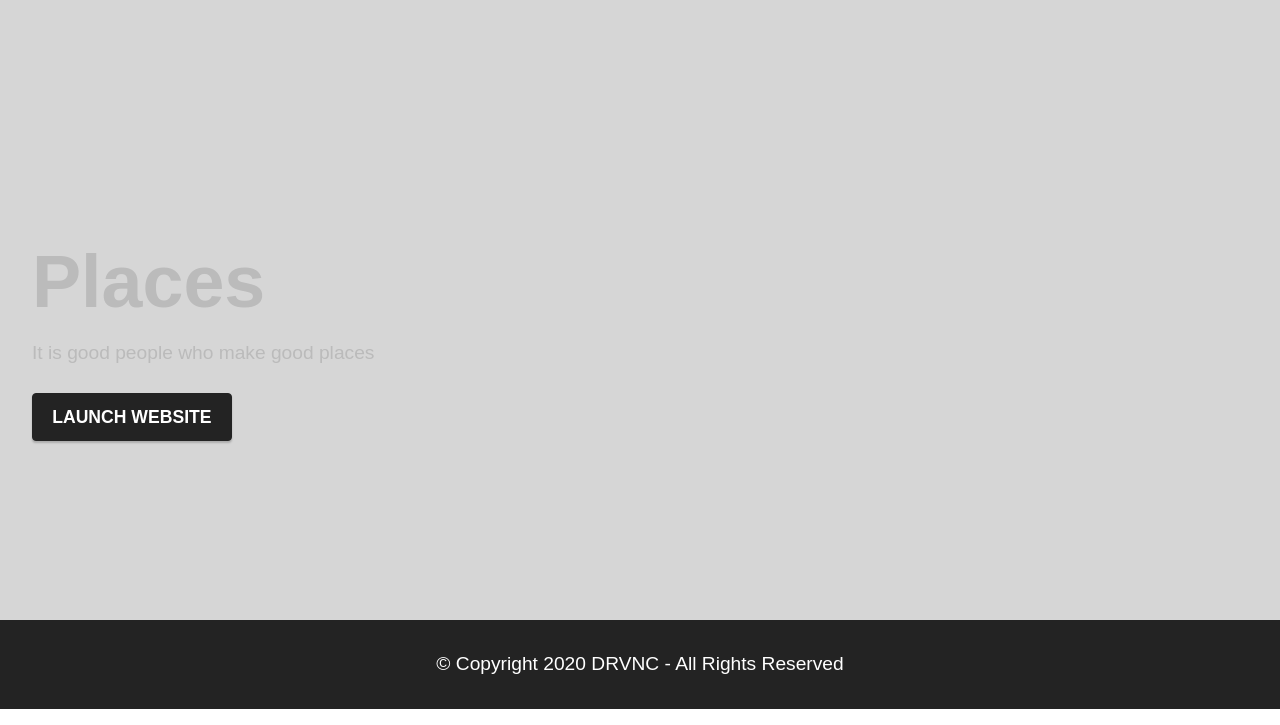
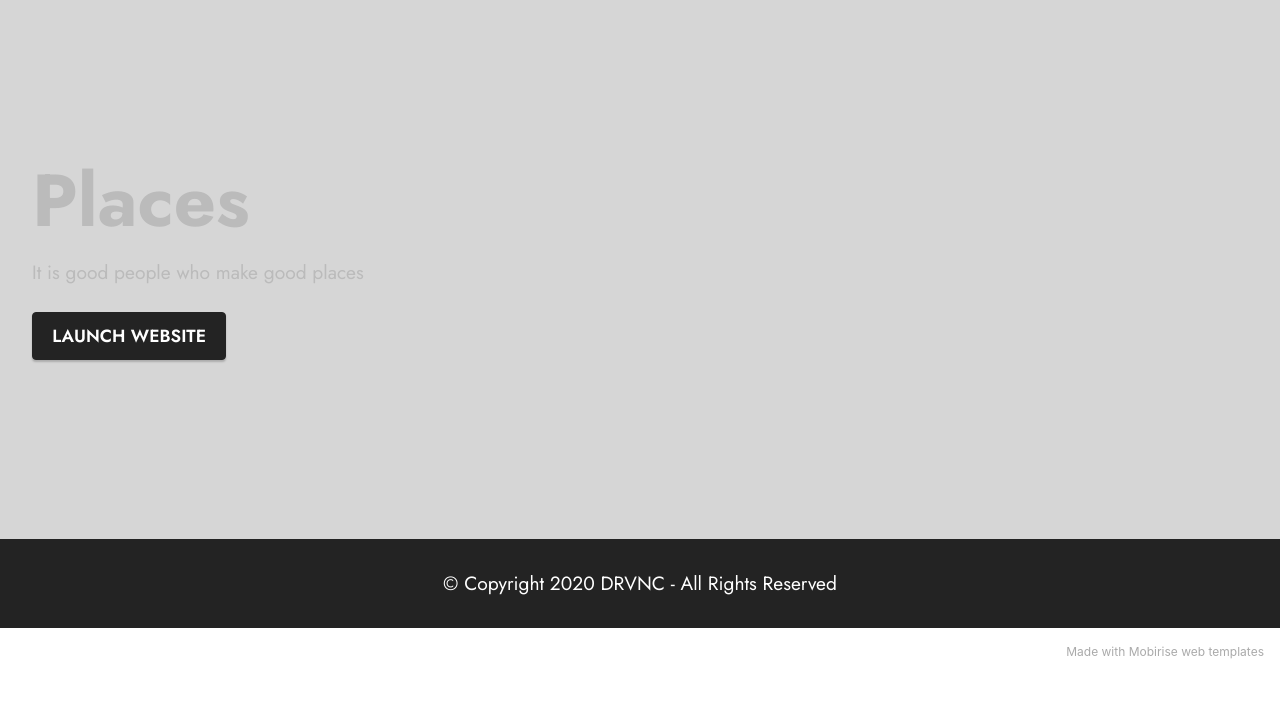
Before and after one commit to joneltrangia04/Minella, a plain HTML site: page Prelim Exam/index.html in a window 1280 px wide. Shown: the part 907-1632 px from the top of the page. After the commit the page ends 1583 px from the top, so only its background shows below. Drawn offline with Linux system fonts and the light colour scheme; a web font is replaced by a local one.

Commit message:
Prelim Exam

```diff
--- a/Prelim Exam/assets/mobirise/css/mbr-additional.css
+++ b/Prelim Exam/assets/mobirise/css/mbr-additional.css
@@ -1,111 +1,9 @@
-/* cyrillic */
-@font-face {
-  font-family: 'Jost';
-  font-style: italic;
-  font-weight: 400;
-  font-display: swap;
-  src: url(https://fonts.gstatic.com/s/jost/v3/92zUtBhPNqw73oHt5D4hTxM.woff2) format('woff2');
-  unicode-range: U+0400-045F, U+0490-0491, U+04B0-04B1, U+2116;
-}
-/* latin-ext */
-@font-face {
-  font-family: 'Jost';
-  font-style: italic;
-  font-weight: 400;
-  font-display: swap;
-  src: url(https://fonts.gstatic.com/s/jost/v3/92zUtBhPNqw73oHt7j4hTxM.woff2) format('woff2');
-  unicode-range: U+0100-024F, U+0259, U+1E00-1EFF, U+2020, U+20A0-20AB, U+20AD-20CF, U+2113, U+2C60-2C7F, U+A720-A7FF;
-}
-/* latin */
-@font-face {
-  font-family: 'Jost';
-  font-style: italic;
-  font-weight: 400;
-  font-display: swap;
-  src: url(https://fonts.gstatic.com/s/jost/v3/92zUtBhPNqw73oHt4D4h.woff2) format('woff2');
-  unicode-range: U+0000-00FF, U+0131, U+0152-0153, U+02BB-02BC, U+02C6, U+02DA, U+02DC, U+2000-206F, U+2074, U+20AC, U+2122, U+2191, U+2193, U+2212, U+2215, U+FEFF, U+FFFD;
-}
-/* cyrillic */
-@font-face {
-  font-family: 'Jost';
-  font-style: italic;
-  font-weight: 700;
-  font-display: swap;
-  src: url(https://fonts.gstatic.com/s/jost/v3/92zUtBhPNqw73oHt5D4hTxM.woff2) format('woff2');
-  unicode-range: U+0400-045F, U+0490-0491, U+04B0-04B1, U+2116;
-}
-/* latin-ext */
-@font-face {
-  font-family: 'Jost';
-  font-style: italic;
-  font-weight: 700;
-  font-display: swap;
-  src: url(https://fonts.gstatic.com/s/jost/v3/92zUtBhPNqw73oHt7j4hTxM.woff2) format('woff2');
-  unicode-range: U+0100-024F, U+0259, U+1E00-1EFF, U+2020, U+20A0-20AB, U+20AD-20CF, U+2113, U+2C60-2C7F, U+A720-A7FF;
-}
-/* latin */
-@font-face {
-  font-family: 'Jost';
-  font-style: italic;
-  font-weight: 700;
-  font-display: swap;
-  src: url(https://fonts.gstatic.com/s/jost/v3/92zUtBhPNqw73oHt4D4h.woff2) format('woff2');
-  unicode-range: U+0000-00FF, U+0131, U+0152-0153, U+02BB-02BC, U+02C6, U+02DA, U+02DC, U+2000-206F, U+2074, U+20AC, U+2122, U+2191, U+2193, U+2212, U+2215, U+FEFF, U+FFFD;
-}
-/* cyrillic */
-@font-face {
-  font-family: 'Jost';
-  font-style: normal;
-  font-weight: 400;
-  font-display: swap;
-  src: url(https://fonts.gstatic.com/s/jost/v3/92zatBhPNqw73oDd4iYl.woff2) format('woff2');
-  unicode-range: U+0400-045F, U+0490-0491, U+04B0-04B1, U+2116;
-}
-/* latin-ext */
-@font-face {
-  font-family: 'Jost';
-  font-style: normal;
-  font-weight: 400;
-  font-display: swap;
-  src: url(https://fonts.gstatic.com/s/jost/v3/92zatBhPNqw73ord4iYl.woff2) format('woff2');
-  unicode-range: U+0100-024F, U+0259, U+1E00-1EFF, U+2020, U+20A0-20AB, U+20AD-20CF, U+2113, U+2C60-2C7F, U+A720-A7FF;
-}
-/* latin */
-@font-face {
-  font-family: 'Jost';
-  font-style: normal;
-  font-weight: 400;
-  font-display: swap;
-  src: url(https://fonts.gstatic.com/s/jost/v3/92zatBhPNqw73oTd4g.woff2) format('woff2');
-  unicode-range: U+0000-00FF, U+0131, U+0152-0153, U+02BB-02BC, U+02C6, U+02DA, U+02DC, U+2000-206F, U+2074, U+20AC, U+2122, U+2191, U+2193, U+2212, U+2215, U+FEFF, U+FFFD;
-}
-/* cyrillic */
-@font-face {
-  font-family: 'Jost';
-  font-style: normal;
-  font-weight: 700;
-  font-display: swap;
-  src: url(https://fonts.gstatic.com/s/jost/v3/92zatBhPNqw73oDd4iYl.woff2) format('woff2');
-  unicode-range: U+0400-045F, U+0490-0491, U+04B0-04B1, U+2116;
-}
-/* latin-ext */
-@font-face {
-  font-family: 'Jost';
-  font-style: normal;
-  font-weight: 700;
-  font-display: swap;
-  src: url(https://fonts.gstatic.com/s/jost/v3/92zatBhPNqw73ord4iYl.woff2) format('woff2');
-  unicode-range: U+0100-024F, U+0259, U+1E00-1EFF, U+2020, U+20A0-20AB, U+20AD-20CF, U+2113, U+2C60-2C7F, U+A720-A7FF;
-}
-/* latin */
-@font-face {
-  font-family: 'Jost';
-  font-style: normal;
-  font-weight: 700;
-  font-display: swap;
-  src: url(https://fonts.gstatic.com/s/jost/v3/92zatBhPNqw73oTd4g.woff2) format('woff2');
-  unicode-range: U+0000-00FF, U+0131, U+0152-0153, U+02BB-02BC, U+02C6, U+02DA, U+02DC, U+2000-206F, U+2074, U+20AC, U+2122, U+2191, U+2193, U+2212, U+2215, U+FEFF, U+FFFD;
-}
+@import url(https://fonts.googleapis.com/css?family=Jost:100,200,300,400,500,600,700,800,900,100i,200i,300i,400i,500i,600i,700i,800i,900i&display=swap);
+
+
+
+
+
 body {
   font-family: Jost;
 }
@@ -1134,7 +1032,7 @@ a {
   width: 30px;
   height: 2px;
   border-right: 5px;
-  background-color: #000000;
+  background-color: #fafafa;
 }
 .cid-sasdgV5Dhr button.navbar-toggler .hamburger span:nth-child(1) {
   top: 0;
--- a/Prelim Exam/index.html
+++ b/Prelim Exam/index.html
@@ -28,7 +28,7 @@
 
   <section class="menu menu3 cid-sasdgV5Dhr" once="menu" id="menu3-4">
 
-    <nav class="navbar navbar-dropdown navbar-expand-lg">
+    <nav class="navbar navbar-dropdown collapsed">
         <div class="container">
             <div class="navbar-brand">
 
@@ -96,7 +96,7 @@
                 <h1 class="mbr-section-title mbr-fonts-style mb-3 display-1"><strong>Gallery</strong></h1>
 
                 <p class="mbr-text mbr-fonts-style display-7">Photo Gallery is a discontinued image organizer, photo editor and photo sharing program.</p>
-                <div class="mbr-section-btn mt-3"><a class="btn btn-success display-4" href="https://joneltrangia04.github.io/Minella/Gallery/" target="_blank">LAUNCH WEBSITE</a></div>
+                <div class="mbr-section-btn mt-3"><a class="btn btn-success display-4" href="https://joneltrangia04.github.io/Minella/Quiz%201/" target="_blank">LAUNCH WEBSITE</a></div>
             </div>
         </div>
     </div>
@@ -135,7 +135,7 @@
             </div>
         </div>
     </div>
-</section><section style="background-color: #fff; font-family: -apple-system, BlinkMacSystemFont, 'Segoe UI', 'Roboto', 'Helvetica Neue', Arial, sans-serif; color:#aaa; font-size:12px; align-items: center; display: flex;"></a></p></section><script src="assets/web/assets/jquery/jquery.min.js"></script>  <script src="assets/popper/popper.min.js"></script>  <script src="assets/tether/tether.min.js"></script>  <script src="assets/bootstrap/js/bootstrap.min.js"></script>  <script src="assets/smoothscroll/smooth-scroll.js"></script>  <script src="assets/parallax/jarallax.min.js"></script>  <script src="assets/dropdown/js/nav-dropdown.js"></script>  <script src="assets/dropdown/js/navbar-dropdown.js"></script>  <script src="assets/touchswipe/jquery.touch-swipe.min.js"></script>  <script src="assets/theme/js/script.js"></script>
+</section><section style="background-color: #fff; font-family: -apple-system, BlinkMacSystemFont, 'Segoe UI', 'Roboto', 'Helvetica Neue', Arial, sans-serif; color:#aaa; font-size:12px; padding: 0; align-items: center; display: flex;"><a href="https://mobirise.site/p" style="flex: 1 1; height: 3rem; padding-left: 1rem;"></a><p style="flex: 0 0 auto; margin:0; padding-right:1rem;">Made with <a href="https://mobirise.site/b" style="color:#aaa;">Mobirise</a> web templates</p></section><script src="assets/web/assets/jquery/jquery.min.js"></script>  <script src="assets/popper/popper.min.js"></script>  <script src="assets/tether/tether.min.js"></script>  <script src="assets/bootstrap/js/bootstrap.min.js"></script>  <script src="assets/smoothscroll/smooth-scroll.js"></script>  <script src="assets/parallax/jarallax.min.js"></script>  <script src="assets/dropdown/js/nav-dropdown.js"></script>  <script src="assets/dropdown/js/navbar-dropdown.js"></script>  <script src="assets/touchswipe/jquery.touch-swipe.min.js"></script>  <script src="assets/theme/js/script.js"></script>
 
 
 </body>
```
Also changed, not shown: Prelim Exam/assets/theme/js/script.js.
